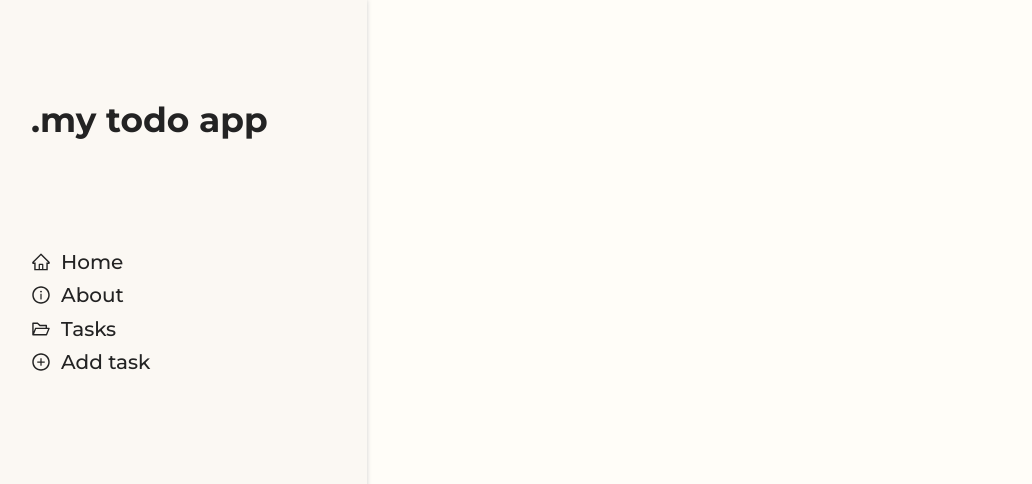
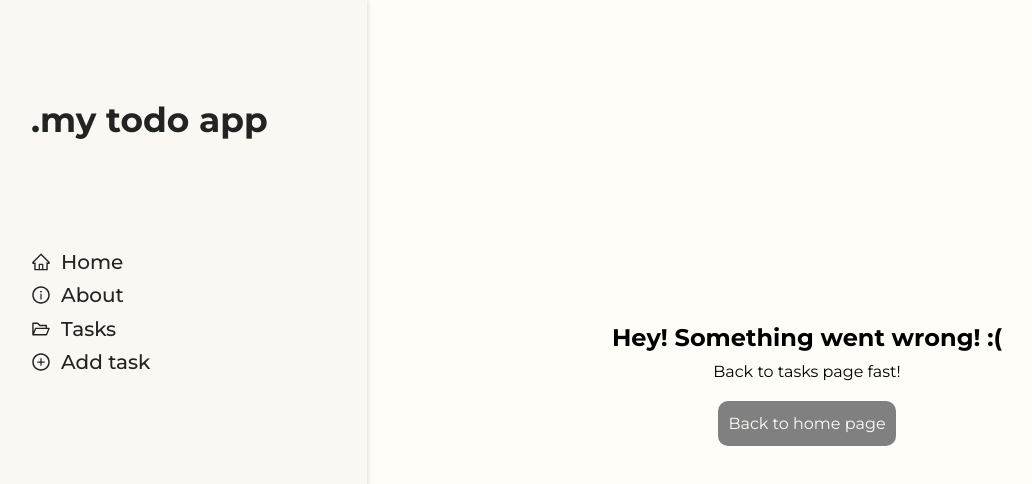
Before and after one commit to dkveil/my-todo-app-with-ts, a React (Create React App) app: page /edit-task/1 in a window 1280 px wide. Both pictures are taken after typing "Sample", "Sample" into the empty fields and a click on the button "Add task". Shown: the top 484 px of the page, without its empty margins (33-1065 px from the left). Built offline with nearby package versions, Linux system fonts and the light colour scheme.

Commit message:
succes panel for editing task

```diff
--- a/src/App.tsx
+++ b/src/App.tsx
@@ -31,7 +31,8 @@ const App = () => {
                                 <Route path="/tasks" element={<TasksPage />} />
                                 <Route path="/add-task" element={<AddTaskPage />}/>
                                 <Route path="/add-task/:status" element={<AddTaskPage />}/>
-                                <Route path="/edit-task/:id" element={<EditTaskPage />}/>
+                                <Route path="/edit-task/:id/" element={<EditTaskPage />}/>
+                                <Route path="/edit-task/:id/:status" element={<EditTaskPage />}/>
                             </Routes>
                         </AppWrapper>
                     </Wrapper>
--- a/src/components/Form/index.tsx
+++ b/src/components/Form/index.tsx
@@ -64,7 +64,7 @@ type TaskFormProps = {
 }
 
 const TaskForm = ({taskValues}: TaskFormProps) => {
-    const { AddTask, EditTask, setSuccessStatus } = useTasksContext();
+    const { AddTask, EditTask, setAddingSuccessStatus, setEditingSuccessStatus } = useTasksContext();
 
     const validationSchema = Yup.object({
         title: Yup.string().required("Hey! I can't add your task if you leave this field empty")
@@ -105,11 +105,11 @@ const TaskForm = ({taskValues}: TaskFormProps) => {
                             : new Date().toISOString(),
                         deadline: values.deadline,
                         favorite: values.favorite,
-                        completed: false,
+                        completed: initValues.completed ? initValues.completed : false,
                     });
                     navigate("./success");
-                    setSuccessStatus();
-                }else {
+                    setEditingSuccessStatus();
+                } else {
                     AddTask({
                         id: uuidv4(),
                         title: values.title,
@@ -122,7 +122,7 @@ const TaskForm = ({taskValues}: TaskFormProps) => {
                         completed: false,
                     });
                     navigate("./success");
-                    setSuccessStatus();
+                    setAddingSuccessStatus();
                 }
             }}
         >
@@ -218,7 +218,7 @@ const TaskForm = ({taskValues}: TaskFormProps) => {
                             onClickHandler={handleSubmit}
                             size="100%"
                         >
-                            Add task
+                            {!taskValues ? "Add task" : "Edit task"}
                         </Button>
                     </Wrapper>
                 );
--- a/src/components/SuccesBoard/index.tsx
+++ b/src/components/SuccesBoard/index.tsx
@@ -4,23 +4,24 @@ import { useTasksContext } from "../../context/TasksContext";
 import { useNavigate } from 'react-router-dom';
 
 const SuccesBoard = () => {
-    const { addingStatusSuccess } = useTasksContext();
+    const { addingStatusSuccess, editingStatusSuccess } = useTasksContext();
     const navigate = useNavigate()
 
     return (
         <Board.Wrapper>
             <h1>
-                {addingStatusSuccess
-                    ? "Your task has been added successfully! :)"
-                    : "Hey! Something went wrong! :("}
+                {addingStatusSuccess &&
+                "Your task has been added successfully! :)"}
+                {editingStatusSuccess && "Your task has been edited successfully! :)"}
+                {(!addingStatusSuccess && !editingStatusSuccess) && "Hey! Something went wrong! :("}
             </h1>
             <p>
-                {addingStatusSuccess
+                {addingStatusSuccess || editingStatusSuccess
                     ? "what do you wanna do now?"
                     : "Back to tasks page fast!"}
             </p>
             <Board.ButtonsContainer>
-                {addingStatusSuccess ? (
+                {addingStatusSuccess || editingStatusSuccess? (
                     <>
                         <Button
                             buttontype="square"
--- a/src/context/TasksContext.tsx
+++ b/src/context/TasksContext.tsx
@@ -1,5 +1,5 @@
 import React from "react";
-import { useLocation } from 'react-router-dom';
+import { useLocation, useParams } from 'react-router-dom';
 
 type TasksContextProviderProps = {
     children: React.ReactNode
@@ -27,7 +27,9 @@ type TasksContextTypes = {
     AddTask: (task: taskProps) => void;
     EditTask: (task: taskProps) => void;
     addingStatusSuccess: boolean;
-    setSuccessStatus: () => void;
+    editingStatusSuccess: boolean;
+    setAddingSuccessStatus: () => void;
+    setEditingSuccessStatus: () => void;
     changeStatusTask: (id: string) => void;
 };
 
@@ -72,20 +74,28 @@ export const useTasksContext = () => React.useContext(TasksContext);
 
 const TasksContextProvider = ({ children }: TasksContextProviderProps) => {
 
+    const params = useParams()
+    console.log(params.id)
+
     const [tasks, dispatch] = React.useReducer(taskReducer, [])
     const [addingStatusSuccess, setAddingStatusSucces] = React.useState<boolean>(false)
+    const [editingStatusSuccess, setEditingStatusSucces] = React.useState<boolean>(false)
 
     const numberOfTask = tasks.length;
 
     const location = useLocation()
 
-    const setSuccessStatus = () => setAddingStatusSucces(true);
+    const setAddingSuccessStatus = () => setAddingStatusSucces(true);
+    const setEditingSuccessStatus = () => setEditingStatusSucces(true);
 
     React.useEffect(() => {
         if(location.pathname !== "/add-task/success"){
             setAddingStatusSucces(false)
         }
-    }, [location.pathname])
+        if(params.id && params.status){
+            setEditingStatusSucces(false)
+        }
+    }, [location.pathname, params])
 
     const AddTask = (task: taskProps) => {
         dispatch({
@@ -120,7 +130,9 @@ const TasksContextProvider = ({ children }: TasksContextProviderProps) => {
                 AddTask,
                 EditTask,
                 addingStatusSuccess,
-                setSuccessStatus,
+                editingStatusSuccess,
+                setAddingSuccessStatus,
+                setEditingSuccessStatus,
                 changeStatusTask
             }}
         >
--- a/src/pages/EditTaskPage.tsx
+++ b/src/pages/EditTaskPage.tsx
@@ -2,6 +2,8 @@ import React from "react";
 import { useParams } from 'react-router';
 import TaskForm from "../components/Form";
 import { useTasksContext } from "../context/TasksContext";
+import SuccesBoard from "../components/SuccesBoard";
+import { Container } from "../containers/container";
 
 const EditTaskPage = () => {
 
@@ -10,13 +12,15 @@ const EditTaskPage = () => {
 
     const task = tasks.find(item => item.id === params.id)
 
+    console.log(params)
+
     return (
-        <>
-            <TaskForm
-                taskValues={task}
-            />
-        </>
-    )
+        <section>
+            <Container>
+                {params.status === "success" ? <SuccesBoard/> : <TaskForm taskValues={task} />}
+            </Container>
+        </section>
+    );
 }
 
 export default EditTaskPage;
--- a/src/pages/TasksPage.tsx
+++ b/src/pages/TasksPage.tsx
@@ -11,10 +11,15 @@ import { sortTasks } from "../utils/sortingTasks.util";
 import Button from "../components/Button";
 import { useNavigate } from "react-router";
 
-const sortOptions = ["name", "date of create", "deadline time", "priority level", "favorite"]
+const sortOptions = [
+    "name",
+    "date of create",
+    "deadline time",
+    "priority level",
+    "favorite",
+];
 
 const TasksPage = () => {
-
     const Now = new Date();
     const navigate = useNavigate();
     const { tasks } = useTasksContext();
@@ -22,73 +27,61 @@ const TasksPage = () => {
         afterTheDeadline: "date of create",
         inProgress: "date of create",
         completed: "date of create",
-    })
-    const [wrappersCounter, setWrapperCounter] = React.useState(0)
+    });
 
     const handleChangeSelect = (e: React.ChangeEvent<HTMLSelectElement>) => {
-        setSortOption(prev => ({
+        setSortOption((prev) => ({
             ...prev,
-            [e.target.name]: e.target.value
-        }))
-    }
+            [e.target.name]: e.target.value,
+        }));
+    };
 
     const completedTasks = tasks.filter((item) => item.completed);
 
-    const inProgressTasks = tasks
-        .filter((item) => {
+    const inProgressTasks = tasks.filter((item) => {
         if (!item.completed && !item.deadline) {
             return item;
         }
         if (!item.completed && item.deadline) {
             return new Date(item.deadline).getTime() > Now.getTime();
-            }
-            else return null
-        })
+        } else return null;
+    });
 
-    const afterDeadlineTasks = tasks
-        .filter((item) => {
+    const afterDeadlineTasks = tasks.filter((item) => {
         if (!item.completed && item.deadline) {
             return new Date(item.deadline).getTime() < Now.getTime();
-            }
-            else return null
-        })
-
-    const wrappers = [afterDeadlineTasks, inProgressTasks, afterDeadlineTasks]
-
-    React.useEffect(() => {
-
-        wrappers.forEach(item => {
-            if(item.length > 0){
-                setWrapperCounter(prev => prev + 1)
-            }
-        })
-
-    }, [tasks])
+        } else return null;
+    });
 
     return (
         <TaskPageWrapper>
             <Container>
                 <TaskPageContent>
-                    {wrappersCounter === 0 && (
-                        <div style={{
+                    {!afterDeadlineTasks.length &&
+                        !inProgressTasks.length &&
+                        !completedTasks.length && (
+                            <div
+                                style={{
                                     width: "100%",
                                     display: "flex",
                                     flexDirection: "column",
                                     alignItems: "center",
                                     marginTop: "8rem",
                                     fontSize: "1.4rem",
-                            gap: "1rem"
-                        }}>
+                                    gap: "1rem",
+                                }}
+                            >
                                 Add your first task
                                 <Button
                                     buttontype="square"
-                                onClickHandler={() => navigate("../add-task")}
+                                    onClickHandler={() =>
+                                        navigate("../add-task")
+                                    }
                                 >
                                     Add your first task
                                 </Button>
                             </div>
                         )}
-                    {wrappersCounter !== 0 && (
                     <>
                         {afterDeadlineTasks.length > 0 && (
                             <TasksWrapper>
@@ -209,7 +202,6 @@ const TasksPage = () => {
                             </TasksWrapper>
                         )}
                     </>
-                    )}
                 </TaskPageContent>
             </Container>
         </TaskPageWrapper>
```
Lines whose indentation alone changed are shown as unchanged.
